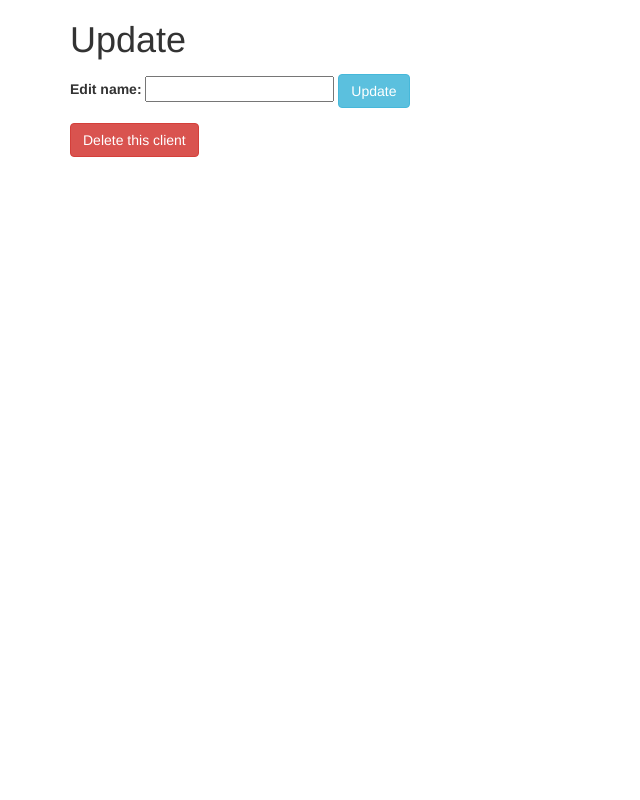
After one commit to kylepratuch/hair_salon, a PHP site: template views/client_edit.html.twig in a window 1280 px wide. The commit adds this page. Shown: the whole page, without its empty margins (0-640 px from the left). Run offline with PHP 8.4, Linux system fonts and the light colour scheme; the template is opened without the code that fills it, so the values that code supplies are empty; some libraries are stand-ins or nearby versions.

Commit message:
add delete to client edit page

```diff
--- /dev/null
+++ b/views/client_edit.html.twig
@@ -0,0 +1,31 @@
+<html>
+<head>
+    <link rel='stylesheet' href='https://maxcdn.bootstrapcdn.com/bootstrap/3.3.1/css/bootstrap.min.css'>
+    <title>Update Stylist</title>
+</head>
+<body>
+    <div class='container'>
+        <h1>Update {{ client.getName }}</h1>
+
+        <form action='/stylists/{{ stylist.getId }}' method='post'>
+            <input name='_method' type='hidden' value='patch'>
+        </form>
+
+        <form action='/clients/{{ client.getId }}' method='post'>
+            <input name='_method' type='hidden' value='patch'>
+
+            <div class="form-group">
+                <label for='type'>Edit name:</label>
+                <input id='name' name='name' type='text'>
+
+                <button type='submit' class='btn btn-info'>Update</button>
+            </div>
+        </form>
+
+        <form action="/clients" method="post">
+            <input name="_method" type="hidden" value="delete">
+
+            <button type="submit" class="btn btn-danger">Delete this client</button>
+    </div>
+</body>
+</html>
```
Also changed, not shown: app/app.php (+25 -0 lines).
